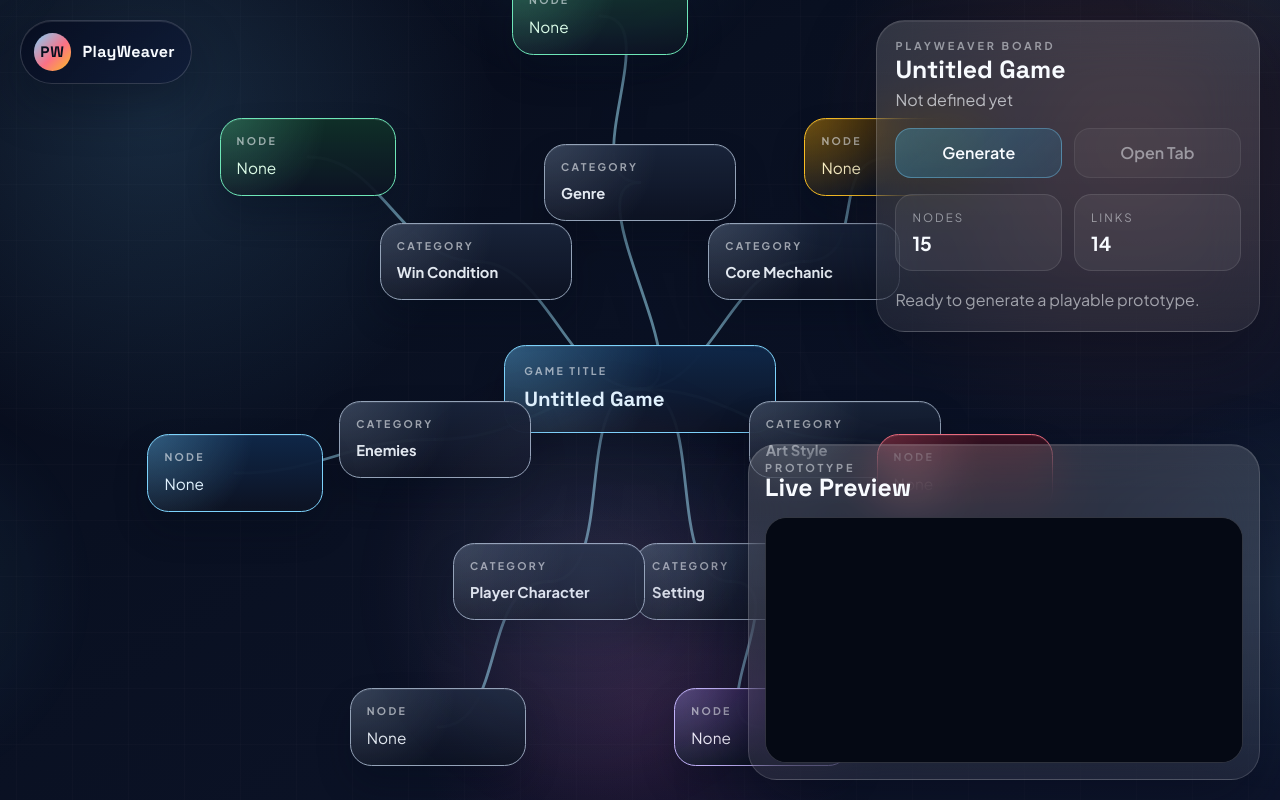
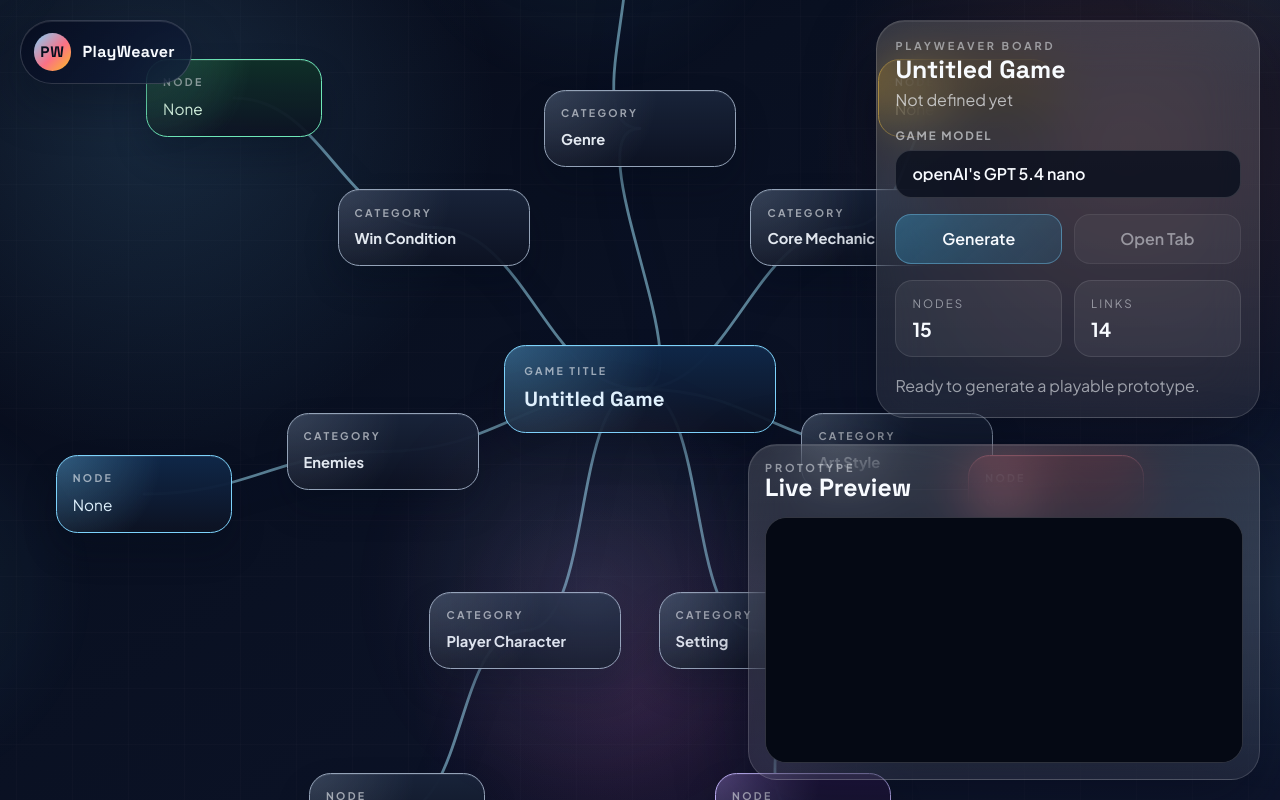
Before and after one commit to elaxuwu/PlayWeaver, a website: page public/editor.html in a window 1280 px wide. Drawn offline with Linux system fonts and the light colour scheme.

Commit message:
Add selectable generation models & routing
Add support for multiple generation models and routing both in the client and server. UI: add a model select control and styles, normalize selection, include generationModel in requests, and increment editor state version. Client: adjust layout radii for node positioning. Server: introduce GENERATION_MODEL_ROUTES, getGenerationRoute helper, read API key from the selected route's env var, set model/baseURL/headers/extra fields dynamically when creating the OpenAI client, and validate presence of the configured API key. Overall this lets the app choose between OpenRouter (gpt-5.4-nano) and Featherless (Qwen) backends while keeping a sensible default.

```diff
--- a/public/editor.html
+++ b/public/editor.html
@@ -39,6 +39,14 @@
           <p class="editor-eyebrow">PlayWeaver Board</p>
           <h1 id="summary-name" class="editor-heading">Untitled Game</h1>
           <p id="summary-genre" class="editor-subheading">Not defined yet</p>
+        </div>
+
+        <div class="editor-select-wrap">
+          <label for="generate-model-select" class="editor-select__label">Game Model</label>
+          <select id="generate-model-select" class="editor-select">
+            <option value="openai_gpt_5_4_nano">openAI's GPT 5.4 nano</option>
+            <option value="qwen_qwen2_5_coder_32b_instruct">Qwen/Qwen2.5-Coder-32B-Instruct</option>
+          </select>
         </div>
 
         <div class="editor-action-grid">
--- a/public/editor.js
+++ b/public/editor.js
@@ -1,12 +1,17 @@
 (function () {
   const STORAGE_KEY = "playweaverGameConfig";
   const EDITOR_STATE_KEY = "playweaverEditorStateV2";
-  const EDITOR_STATE_VERSION = 3;
+  const EDITOR_STATE_VERSION = 4;
   const READY_STATUS = "Ready to generate a playable prototype.";
   const GRID_SIZE = 56;
   const MIN_ZOOM = 0.45;
   const MAX_ZOOM = 2.4;
   const DEBUG_SEQUENCE = ["w", "w", "a", "a", "s", "s", "d", "d"];
+  const DEFAULT_GENERATION_MODEL = "openai_gpt_5_4_nano";
+  const SUPPORTED_GENERATION_MODELS = new Set([
+    DEFAULT_GENERATION_MODEL,
+    "qwen_qwen2_5_coder_32b_instruct",
+  ]);
   const FIELD_DEFINITIONS = [
     { key: "gameName", label: "Game Name" },
     { key: "genre", label: "Genre" },
@@ -77,6 +82,7 @@
   const summaryName = document.getElementById("summary-name");
   const summaryGenre = document.getElementById("summary-genre");
   const generateBtn = document.getElementById("generate-btn");
+  const generateModelSelect = document.getElementById("generate-model-select");
   const openTabBtn = document.getElementById("open-tab-btn");
   const nodeCount = document.getElementById("node-count");
   const linkCount = document.getElementById("link-count");
@@ -155,6 +161,10 @@
     }, {});
   }
 
+  function normalizeGenerationModel(value) {
+    return SUPPORTED_GENERATION_MODELS.has(value) ? value : DEFAULT_GENERATION_MODEL;
+  }
+
   function escapeHtml(value) {
     return String(value)
       .replace(/&/g, "&amp;")
@@ -302,8 +312,8 @@
     const noteWidth = getNodeWidth(notePrototype);
     const noteHeight = getNodeHeight(notePrototype);
     const rootCenter = { x: centerX, y: centerY };
-    const categoryRadius = Math.max(210, Math.min(width, height) * 0.24);
-    const noteOffsetRadius = Math.max(164, Math.min(width, height) * 0.14);
+    const categoryRadius = Math.max(240, Math.min(width, height) * 0.24 + 72);
+    const noteOffsetRadius = Math.max(196, Math.min(width, height) * 0.14 + 92);
     const nodes = [
       {
         id: "title",
@@ -1210,6 +1220,7 @@
 
   async function handleGeneratePrototype() {
     const payload = buildGenerationPayload();
+    const generationModel = normalizeGenerationModel(generateModelSelect?.value);
     const isRegenerating = Boolean(editorState.currentGeneratedHtml);
 
     persistBoardState();
@@ -1236,7 +1247,10 @@
         headers: {
           "Content-Type": "application/json",
         },
-        body: JSON.stringify(payload),
+        body: JSON.stringify({
+          ...payload,
+          generationModel,
+        }),
       });
 
       if (!response.ok) {
@@ -1279,6 +1293,10 @@
     editorState.zoom = storedBoard.zoom || 1;
     editorState.nodeIdCounter = editorState.nodes.length;
 
+    if (generateModelSelect) {
+      generateModelSelect.value = normalizeGenerationModel(generateModelSelect.value);
+    }
+
     updateMetadata(buildGenerationPayload().gameConfig);
     setGenerateStatus(READY_STATUS);
     updateOpenInNewTabState();
--- a/public/styles.css
+++ b/public/styles.css
@@ -669,6 +669,39 @@ body.editor-app {
   line-height: 1.5;
 }
 
+.editor-select-wrap {
+  display: flex;
+  flex-direction: column;
+  gap: 0.45rem;
+}
+
+.editor-select__label {
+  font-size: 0.72rem;
+  font-weight: 700;
+  letter-spacing: 0.16em;
+  text-transform: uppercase;
+  color: rgba(248, 251, 255, 0.58);
+}
+
+.editor-select {
+  min-height: 3rem;
+  width: 100%;
+  padding: 0.85rem 1rem;
+  border: 1px solid rgba(255, 255, 255, 0.14);
+  border-radius: 1rem;
+  background: rgba(11, 16, 30, 0.84);
+  color: #f8fbff;
+  font: inherit;
+  font-weight: 600;
+  appearance: none;
+}
+
+.editor-select:focus {
+  outline: none;
+  border-color: rgba(125, 211, 252, 0.48);
+  box-shadow: 0 0 0 3px rgba(56, 189, 248, 0.16);
+}
+
 .editor-action-grid {
   display: grid;
   grid-template-columns: repeat(2, minmax(0, 1fr));
```
Also changed, not shown: functions/generate.js (+43 -13 lines).
